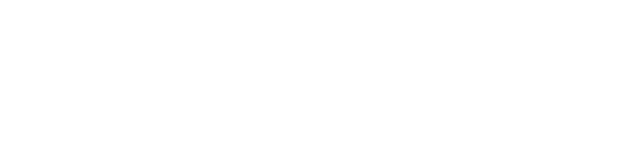
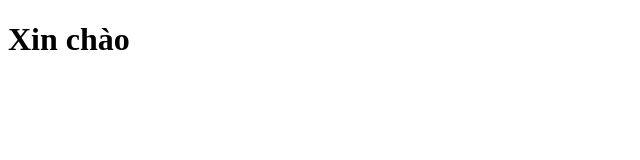
Before and after one commit to hcngdanh/website_bandienthoai, a plain HTML site: page index.html in a window 1280 px wide. Shown: the whole page, without its empty margins (0-640 px from the left). Drawn offline with Linux system fonts and the light colour scheme.

Commit message:
them noi dung

```diff
--- a/index.html
+++ b/index.html
@@ -6,6 +6,6 @@
     <title>Cellphones - Trang chủ</title>
 </head>
 <body>
-
+    <h1>Xin chào</h1>
 </body>
 </html>
```
